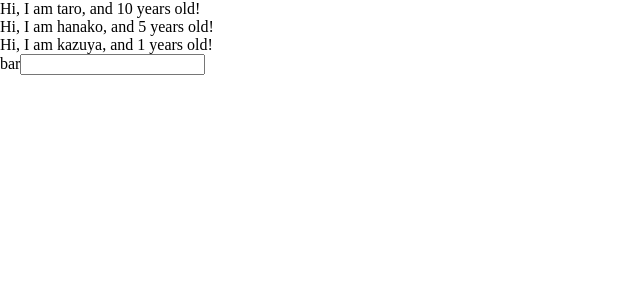
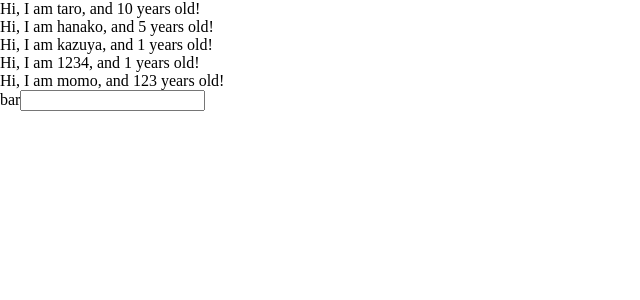
Before and after one commit to hamaKazuya/udemy-react-redux, a React (Create React App) app: page / in a window 1280 px wide. Shown: the top 300 px of the page, without its empty margins (0-640 px from the left). Built offline with nearby package versions, Linux system fonts and the light colour scheme.

Commit message:
learn prop types

```diff
--- a/src/App.js
+++ b/src/App.js
@@ -1,6 +1,5 @@
 import React from 'react';
-
-
+import PropTypes from 'prop-types'
 
 // 関数コンポーネント
 function App() {
@@ -8,6 +7,8 @@ function App() {
     {name: "taro", age: 10},
     {name: "hanako", age: 5},
     {name: "kazuya"},
+    {name: 1234},
+    {name: 'momo', age: '123'},
   ]
   return (
     <React.Fragment>
@@ -30,4 +31,9 @@ User.defaultProps = {
   age: 1
 }
 
+User.propTypes = {
+  name: PropTypes.string,
+  age: PropTypes.number.isRequired
+}
+
 export default App;
```
